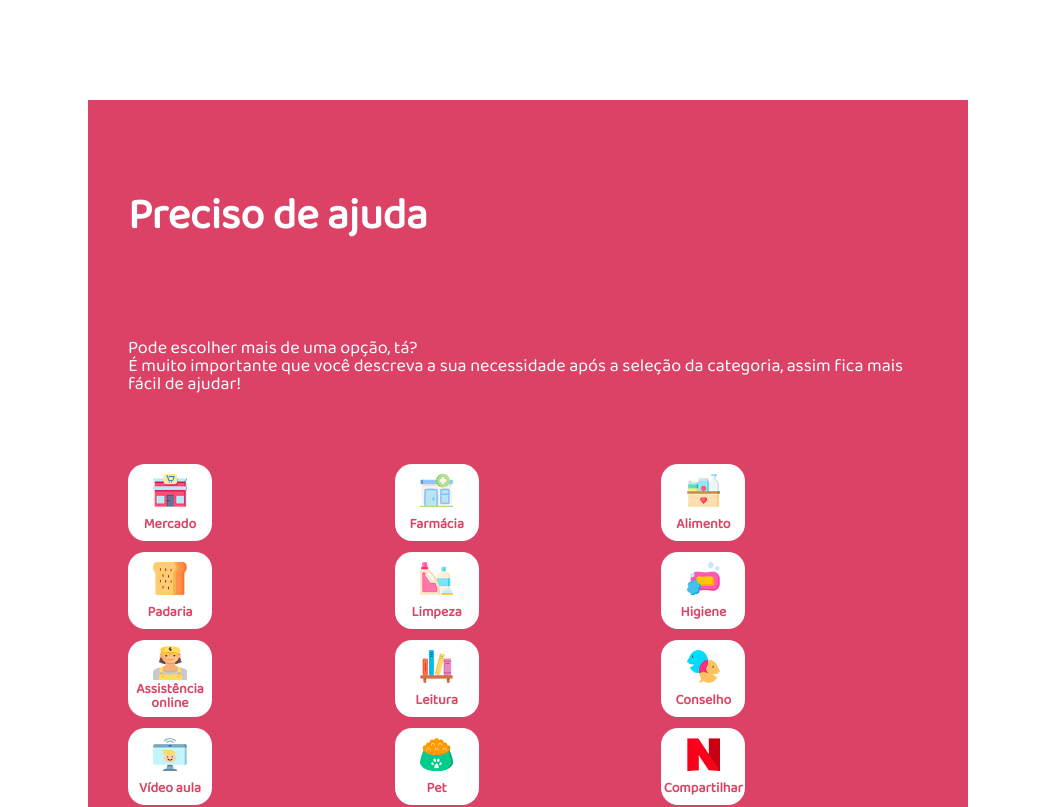
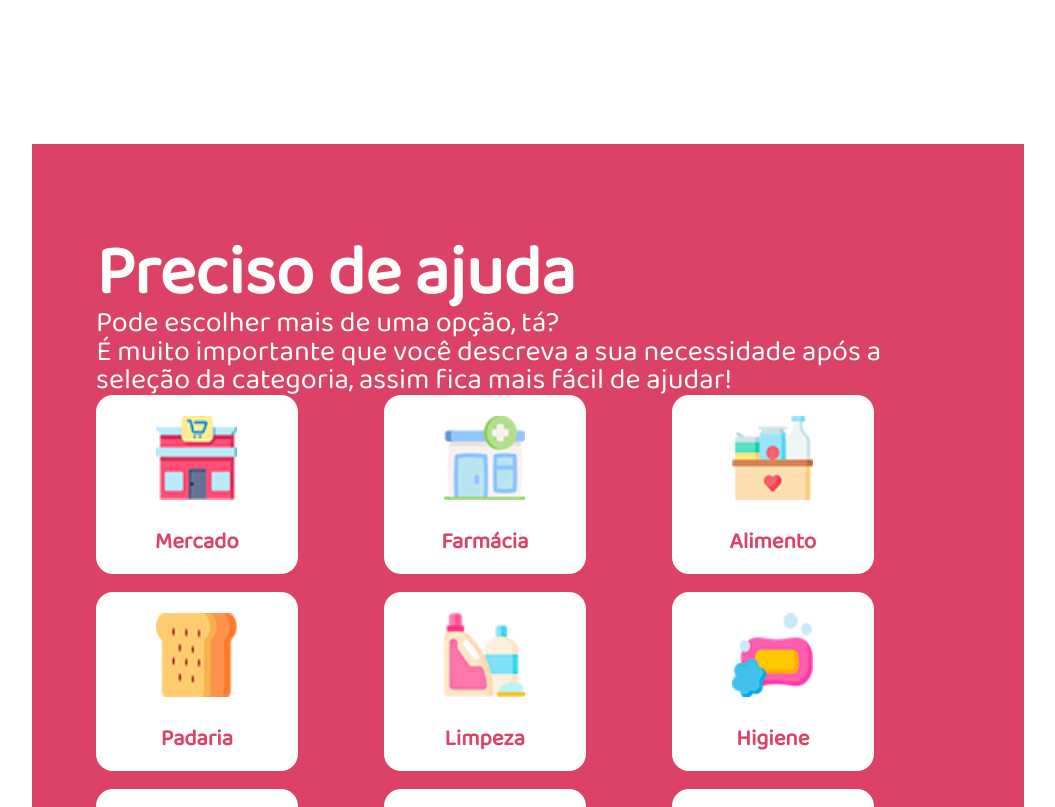
Before and after one commit to kmvbatista/fica-em-casa-front, a React (Create React App) app: page /need-help-options in a window 1280 px wide. Shown: the top 807 px of the page, without its empty margins (112-1167 px from the left). Built offline with nearby package versions, Linux system fonts and the light colour scheme.

Commit message:
ajustes responsividade general layout

```diff
--- a/src/App.css
+++ b/src/App.css
@@ -13,29 +13,52 @@
 
 html {
   box-sizing: border-box;
-  font-size: 62.5%;
+}
+
+@media only screen and (max-width: 1200px) {
+  html {
+    font-size: 75.5%;
+  }
+}
+
+@media only screen and (max-width: 900px) {
+  html {
+    font-size: 67.25%;
+  }
 }
 
 @media only screen and (max-width: 600px) {
   html {
-    /* rem = 9px, 9/16 = 56.25% */
-    font-size: 50%;
-  }
-}
-@media only screen and (max-width: 900px) {
-  html {
-    /* 1rem = 9px, 9/16 = 56.25% */
     font-size: 56.25%;
   }
 }
+
 @media only screen and (min-width: 1800px) {
   /* 1rem = 9px, 9/16 = 56.25% */
   html {
-    font-size: 75%;
+    font-size: 90%;
   }
 }
 
 @media only screen and (min-width: 600px) {
+  body {
+    margin: 5em 5em;
+  }
+}
+
+@media only screen and (min-width: 900px) {
+  body {
+    margin: 8em 8em;
+  }
+}
+
+@media only screen and (min-width: 1200px) {
+  body {
+    margin: 9em 9em;
+  }
+}
+
+@media only screen and (min-width: 1800px) {
   body {
     margin: 10em 20em;
   }
--- a/src/pages/NeedHelpOptions/index.js
+++ b/src/pages/NeedHelpOptions/index.js
@@ -14,7 +14,7 @@ export default function NeedHelpOptions() {
       </SubTitle>
       <Grid>
         {cardData.map((el) => (
-          <OptionCard>
+          <OptionCard key={el.name}>
             <img
               src={el.imageUrl}
               alt=''
--- a/src/pages/NeedHelpOptions/styles.js
+++ b/src/pages/NeedHelpOptions/styles.js
@@ -1,13 +1,12 @@
 import styled from 'styled-components';
 
-export const Title = styled.text`
+export const Title = styled.p`
   font-size: 4.3em;
   font-weight: bolder;
-  margin-bottom: 0.7em;
   color: white;
 `;
 
-export const SubTitle = styled.text`
+export const SubTitle = styled.p`
   font-size: 1.8em;
   font-weight: 500;
   color: white;
@@ -20,7 +19,7 @@ export const Grid = styled.div`
 `;
 
 export const OptionCard = styled.div`
-  height: 5.5em;
+  height: 5em;
   width: 6em;
   border-radius: 17px;
   background-color: white;
@@ -33,4 +32,12 @@ export const OptionCard = styled.div`
   font-size: 1.4em;
   padding: 5px 0;
   text-align: center;
+  @media only screen and (min-width: 610px) {
+    height: 7em;
+    width: 8em;
+  }
+  @media only screen and (min-width: 900px) {
+    height: 8em;
+    width: 9em;
+  }
 `;
```
